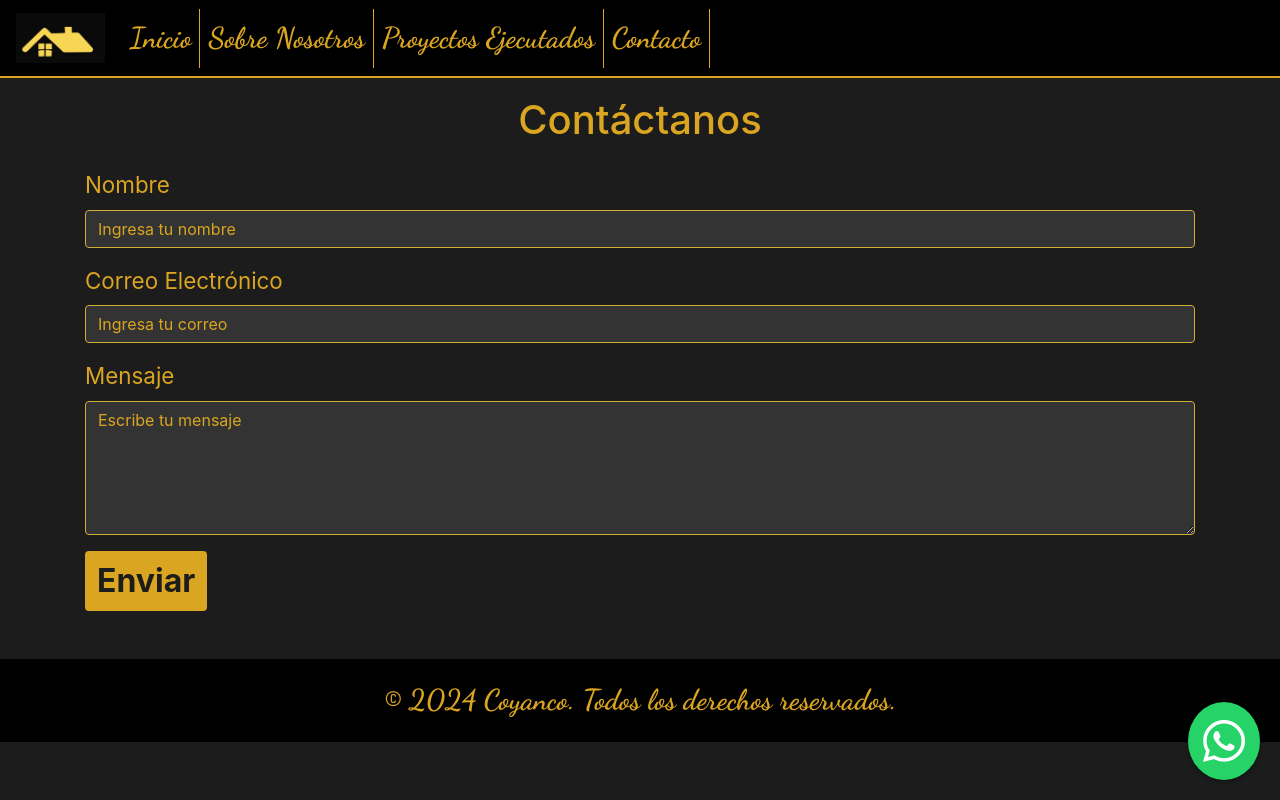
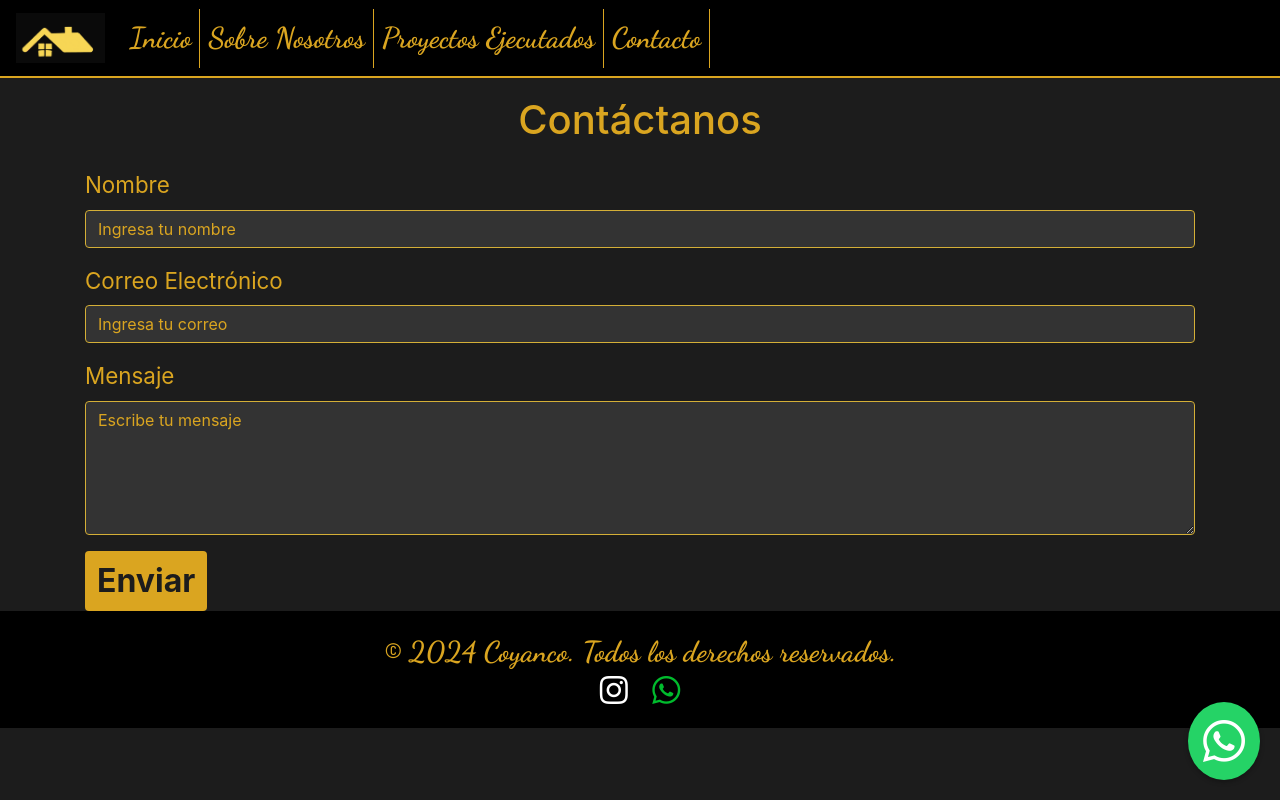
Before and after one commit to laisdj/coyanco_spa, a plain HTML site: page contacto.html in a window 1280 px wide. Drawn offline with nearby package versions, Linux system fonts and the light colour scheme.

Commit message:
Update contacto.html

```diff
--- a/contacto.html
+++ b/contacto.html
@@ -147,8 +147,18 @@
 
 
     <!-- Footer -->
-    <footer class="text-center mt-5">
+    <footer class="text-center">
         <p>© 2024 Coyanco. Todos los derechos reservados.</p>
+        <div>
+            <!-- Enlace a Instagram -->
+            <a href="https://instagram.com/tu_usuario" target="_blank" style="color: #ffffff; margin: 0 10px;">
+                <i class="fab fa-instagram fa-2x"></i>
+            </a>
+            <!-- Enlace a WhatsApp -->
+            <a href="https://wa.me/+56998867371" target="_blank" style="color: #00bb2d; margin: 0 10px;">
+                <i class="fab fa-whatsapp fa-2x"></i>
+            </a>
+        </div>
     </footer>
     <a href="https://wa.me/+56998867371" target="_blank" class="whatsapp-button">
         <i class="fab fa-whatsapp fa-3x"></i>
```
